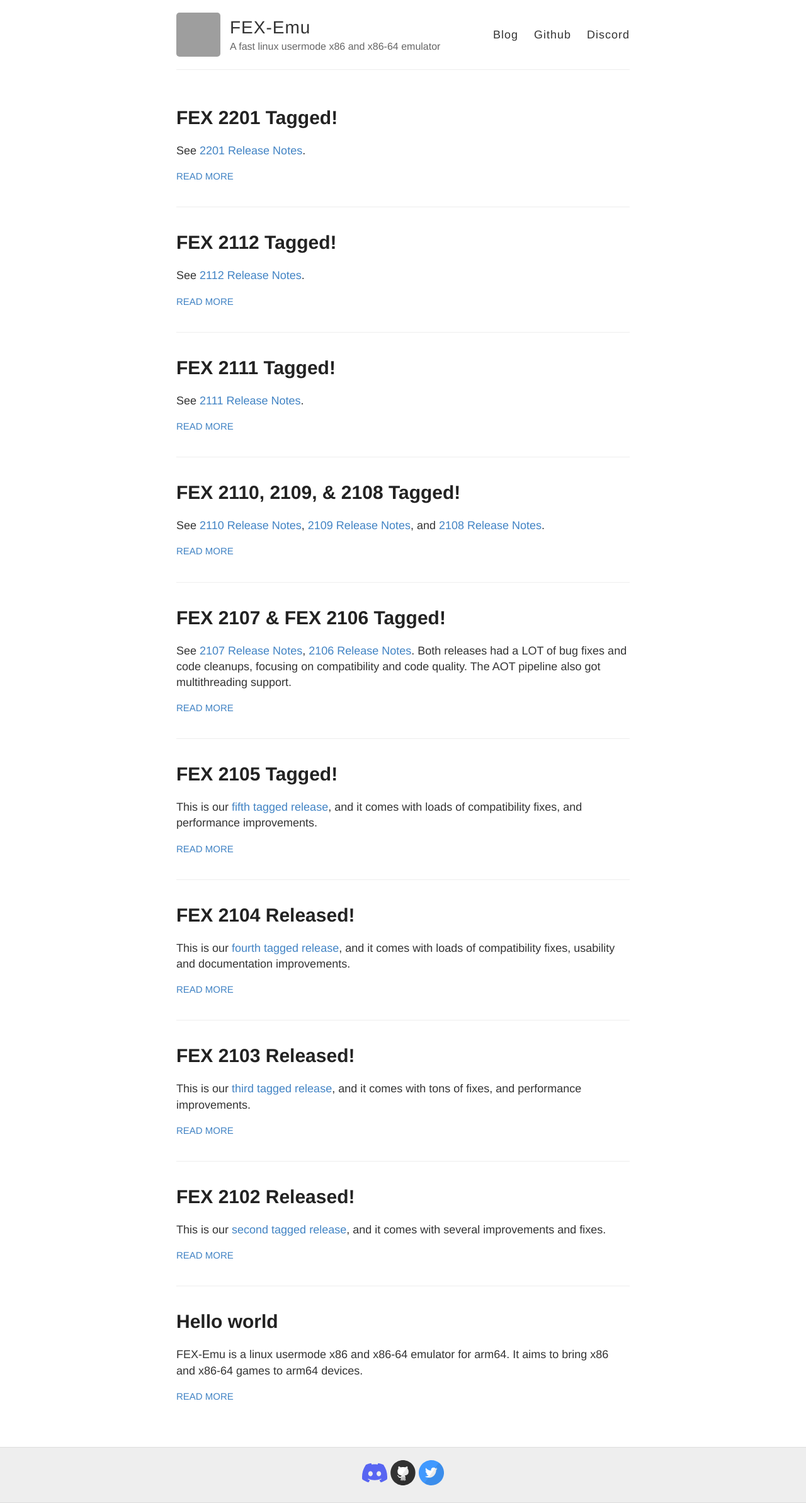
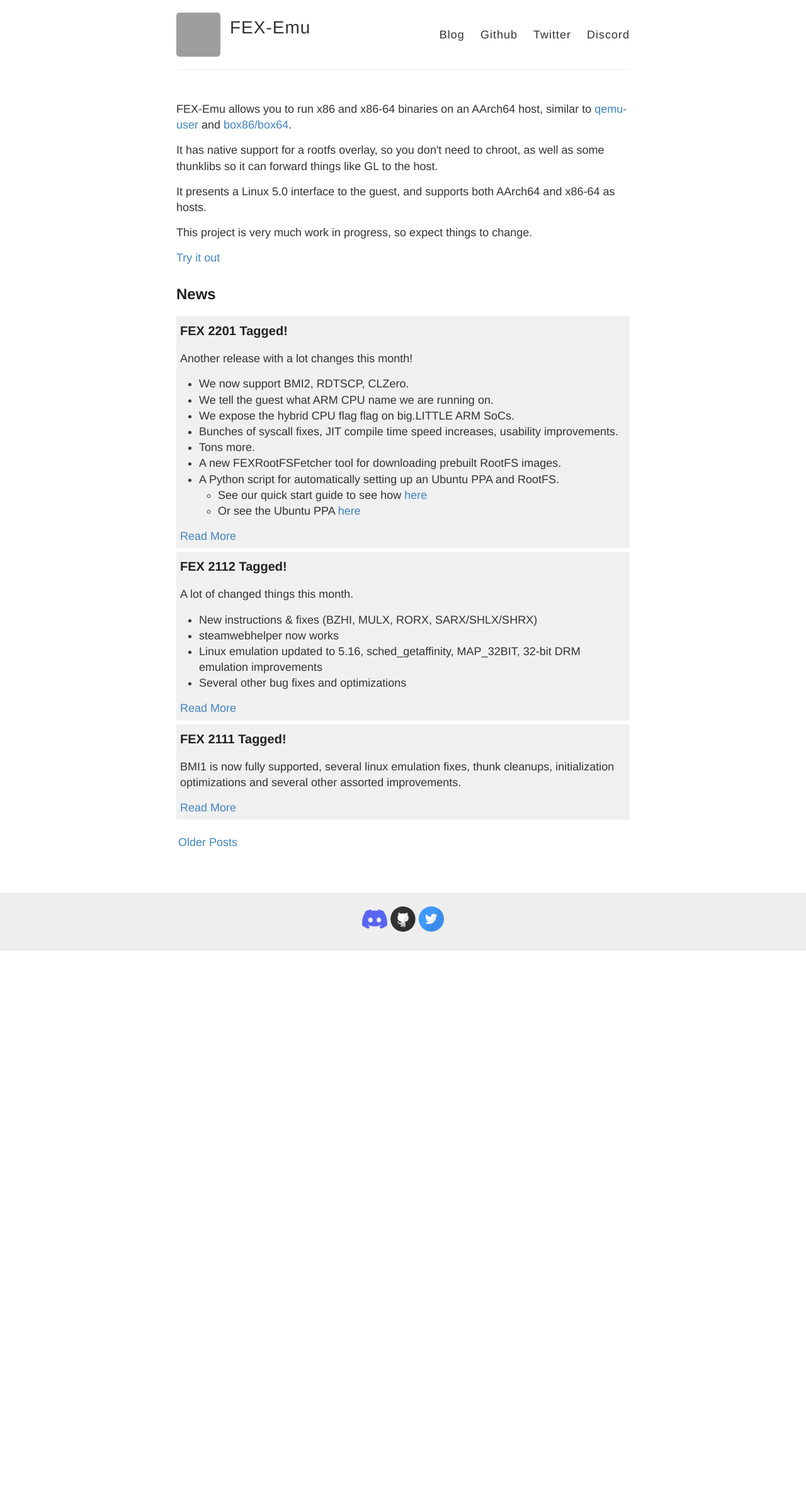
Before and after one commit to FEX-Emu/fex-emu.com, a Jekyll site: the page built from index.html, in a window 1280 px wide. Shown: the whole page at 63% size. Built offline with Jekyll 4.4.1, drawn with Linux system fonts in a browser that asks for light colours; after the commit the page ends 1508 px from its top, so only the background shows below that; grey boxes are pictures that could not be loaded.

Commit message:
A few design touches

```diff
--- a/_config.yml
+++ b/_config.yml
@@ -54,6 +54,7 @@
 # !! You don't need to change any of the configuration flags below !!
 #
 
+blog: blog
 permalink: /:title/
 
 # The release of Jekyll Now that you're using
--- a/_layouts/default.html
+++ b/_layouts/default.html
@@ -23,15 +23,17 @@
 
           <div class="site-info">
             <h1 class="site-name"><a href="{{ site.baseurl }}/">{{ site.name }}</a></h1>
-            <p class="site-description">{{ site.description }}</p>
           </div>
 
           <nav>
-            <a href="{{ site.baseurl }}/">Blog</a>
+            <a href="{{ site.baseurl }}/{{ site.blog }}">Blog</a>
             <a href="https://github.com/FEX-Emu/FEX">Github</a>
-		{% if site.footer-links.discord %}
-			<a href="https://discord.gg/{{ site.footer-links.discord }}">Discord</a>
-		{% endif %}
+            {% if site.footer-links.twitter %}
+              <a href="https://www.twitter.com/{{ site.footer-links.twitter }}">Twitter</a>
+            {% endif %}
+            {% if site.footer-links.discord %}
+              <a href="https://discord.gg/{{ site.footer-links.discord }}">Discord</a>
+            {% endif %}
           </nav>
         </header>
       </div>
--- a/_posts/2021-11-06-FEX-2111.md
+++ b/_posts/2021-11-06-FEX-2111.md
@@ -4,9 +4,9 @@
 author: FEX-Emu Maintainers
 ---
 
-See [2111 Release Notes](https://github.com/FEX-Emu/FEX/releases/tag/FEX-2111).
+BMI1 is now fully supported, several linux emulation fixes, thunk cleanups, initialization optimizations and several other assorted improvements.
 
-# FEX-2111
+
 # Core
 - BMI1 extension is now supported!
   - Exposed in CPUID
@@ -45,4 +45,4 @@
   - Linux only gives userspace 47-bit addresses
   - Minor bug fix in golang
 
-The detailed change log is available on [Github](https://github.com/FEX-Emu/FEX/compare/FEX-2110...FEX-2111)
+See the [2111 Release Notes](https://github.com/FEX-Emu/FEX/releases/tag/FEX-2111) or the [detailed change log](https://github.com/FEX-Emu/FEX/compare/FEX-2110...FEX-2111) in Github.
--- a/_posts/2021-12-05-FEX-2112.md
+++ b/_posts/2021-12-05-FEX-2112.md
@@ -4,9 +4,12 @@
 author: FEX-Emu Maintainers
 ---
 
-See [2112 Release Notes](https://github.com/FEX-Emu/FEX/releases/tag/FEX-2112).
+A lot of changed things this month.
+- New instructions & fixes (BZHI, MULX, RORX, SARX/SHLX/SHRX)
+- steamwebhelper now works
+- Linux emulation updated to 5.16, sched_getaffinity, MAP_32BIT, 32-bit DRM emulation improvements
+- Several other bug fixes and optimizations
 
-# FEX-2112
 ## Arm64
  - Reduce the chance of hanging on reentrant allocations (8ab6830f)
  - Adds an inline syscall optimization (f7468703)
@@ -104,4 +107,4 @@
 - Syscalls
   - Move construction of syscall name map into GetSyscallName() (0560e9be)
 
-The detailed change log is available on [Github](https://github.com/FEX-Emu/FEX/compare/FEX-2111...FEX-2112)
+See the [2112 Release Notes](https://github.com/FEX-Emu/FEX/releases/tag/FEX-2112) or the [detailed change log](https://github.com/FEX-Emu/FEX/compare/FEX-2111...FEX-2112) in Github.
--- a/_posts/2022-01-03-FEX-2201.md
+++ b/_posts/2022-01-03-FEX-2201.md
@@ -4,19 +4,14 @@
 author: FEX-Emu Maintainers
 ---
 
-See [2201 Release Notes](https://github.com/FEX-Emu/FEX/releases/tag/FEX-2201).
-
-# FEX-2201
-# Changes
-A large amount of changes this month.
+Another release with a lot changes this month!
 - We now support BMI2, RDTSCP, CLZero.
 - We tell the guest what ARM CPU name we are running on.
 - We expose the hybrid CPU flag flag on big.LITTLE ARM SoCs.
 - Bunches of syscall fixes, JIT compile time speed increases, usability improvements.
 - Tons more.
-
-A new FEXRootFSFetcher tool for downloading prebuilt RootFS images.
-A Python script for automatically setting up an Ubuntu PPA and RootFS.
+- A new FEXRootFSFetcher tool for downloading prebuilt RootFS images.
+- A Python script for automatically setting up an Ubuntu PPA and RootFS.
   - See our quick start guide to see how [here](https://github.com/FEX-Emu/FEX#quick-start-guide)
   - Or see the Ubuntu PPA [here](https://launchpad.net/~fex-emu/+archive/ubuntu/fex)
 
@@ -128,4 +123,4 @@
 ### Scripts
  - Adds a python script that can hand hold a user through FEX install (b276750c)
 
-The detailed change log is available on [Github](https://github.com/FEX-Emu/FEX/compare/FEX-2112...FEX-2201)
+See the [2112 Release Notes](https://github.com/FEX-Emu/FEX/releases/tag/FEX-2112) or the [detailed change log](https://github.com/FEX-Emu/FEX/compare/FEX-2112...FEX-2201) in Github.
--- a/index.html
+++ b/index.html
@@ -2,11 +2,27 @@
 layout: default
 ---
 
-<div class="posts">
-  {% for post in site.posts %}
-    <article class="post">
+<p>
+  FEX-Emu allows you to run x86 and x86-64 binaries on an AArch64 host, similar to <a href="https://www.qemu.org/docs/master/user/main.html">qemu-user</a> and <a href="https://box86.org/">box86/box64</a>.
+</p>
+<p>
+  It has native support for a rootfs overlay, so you don't need to chroot, as well as some thunklibs so it can forward things like GL to the host.
+</p>
+<p>
+  It presents a Linux 5.0 interface to the guest, and supports both AArch64 and x86-64 as hosts.
+</p>
+<p>
+  This project is very much work in progress, so expect things to change.</p>
+</p>
 
-      <h1><a href="{{ site.baseurl }}{{ post.url }}">{{ post.title }}</a></h1>
+<a href="https://github.com/FEX-Emu/FEX#quick-start-guide">Try it out</a>
+
+<h2>News</h2>
+<div class="news">
+  {% for post in site.posts limit:3 %}
+    <article class="news-item">
+
+      <a href="{{ site.baseurl }}{{ post.url }}"><h3>{{ post.title }}</h3></a>
 
       <div class="entry">
         {{ post.excerpt }}
@@ -15,4 +31,5 @@
       <a href="{{ site.baseurl }}{{ post.url }}" class="read-more">Read More</a>
     </article>
   {% endfor %}
+  <a href="{{ site.blog }}">Older Posts</a>
 </div>
--- a/style.scss
+++ b/style.scss
@@ -283,6 +283,21 @@
   text-align: center;
 }
 
+.news-item {
+  margin: 6px 0px;
+  padding: 6px;
+  background-color: rgb(240, 240, 240);
+}
+
+.news-item h3 {
+  margin: 0;
+}
+
+.news > a {
+  margin: 1em 3px;
+  display: inline-block;
+}
+
 // Settled on moving the import of syntax highlighting to the bottom of the CSS
 // ... Otherwise it really bloats up the top of the CSS file and makes it difficult to find the start
 @import "highlights";
```
Also changed, not shown: blog.html (added, +18 -0 lines), 6 other files.
